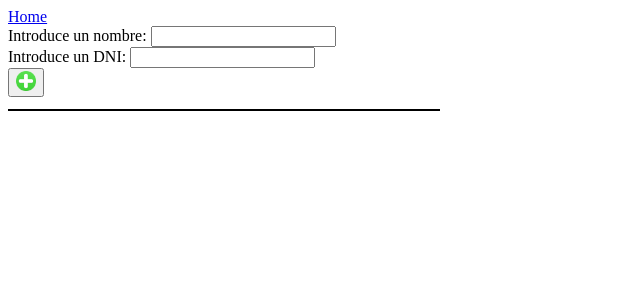
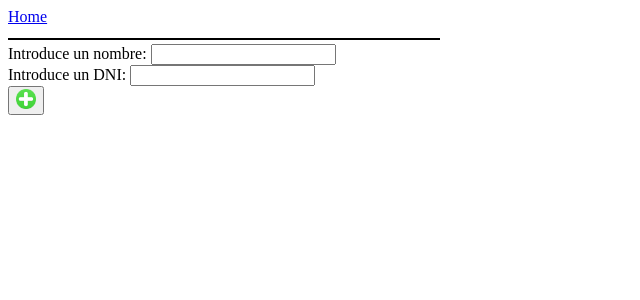
Before and after one commit to dmartinezc4/Practicas_frontend, a Next.js app in the folder Practica 2/: page /table in a window 1280 px wide. Shown: the top 300 px of the page, without its empty margins (0-640 px from the left). Built offline with nearby package versions, Linux system fonts and the light colour scheme.

Commit message:
Add files via upload

```diff
--- a/Practica 2/src/components/grid.tsx
+++ b/Practica 2/src/components/grid.tsx
@@ -33,14 +33,12 @@ const Grid = () => {
 
     return(
         <>
+            <DivTabla filas={numFilas} id = "grid">
+            </DivTabla><br/>
 
             Introduce un nombre: <input id="nombre" type="text" value={nombre} onChange = {(e) => setNombre(e.target.value)}/><br/>
             Introduce un DNI: <input id="dni" type="text" value={dni} onChange = {(e) => setDNI(e.target.value)}/><br/>
             <button onClick={(e)=>{if((nombre && dni) && isDNI(dni)) addRow()}} ><img src="/añadir.png" id="grid_val"  width="20" height="20"/></button><br/>
-
-            <DivTabla filas={numFilas} id = "grid">
-            </DivTabla><br/>
-
         </>
     );
 }
```
